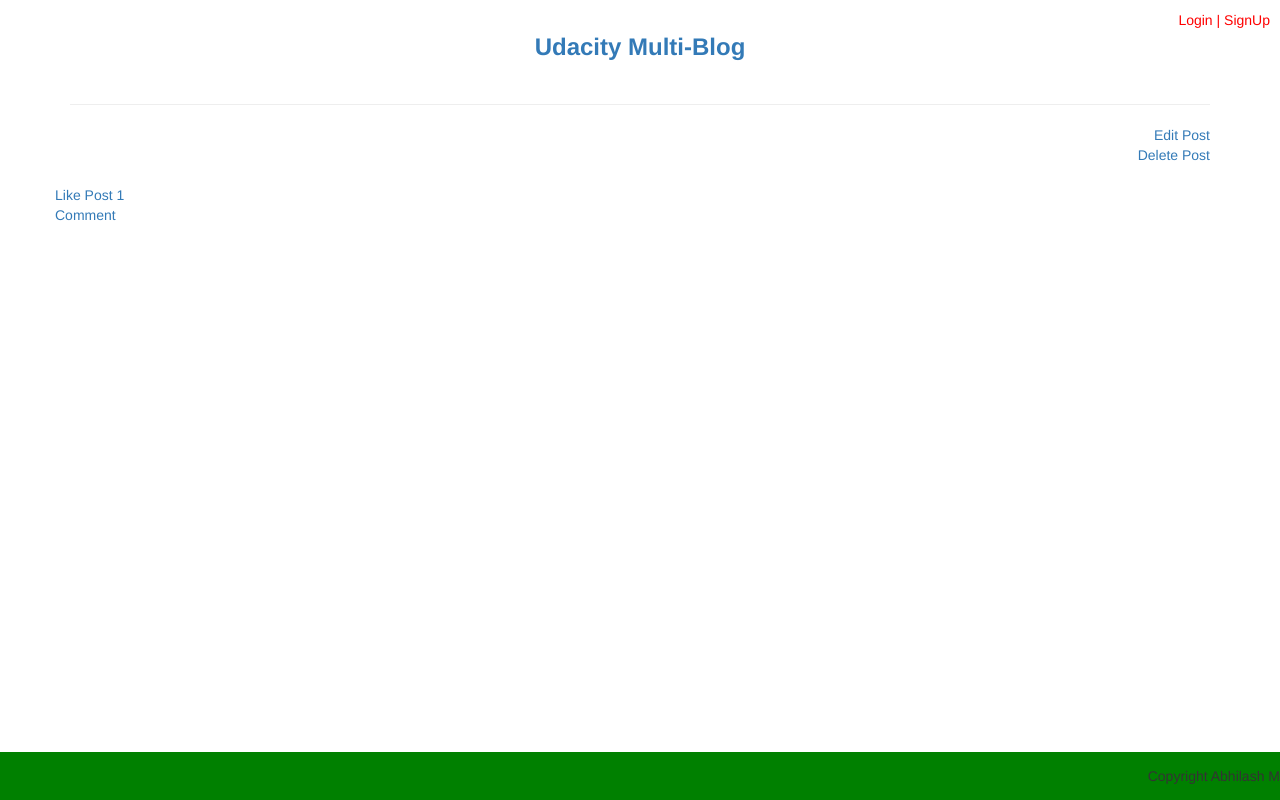
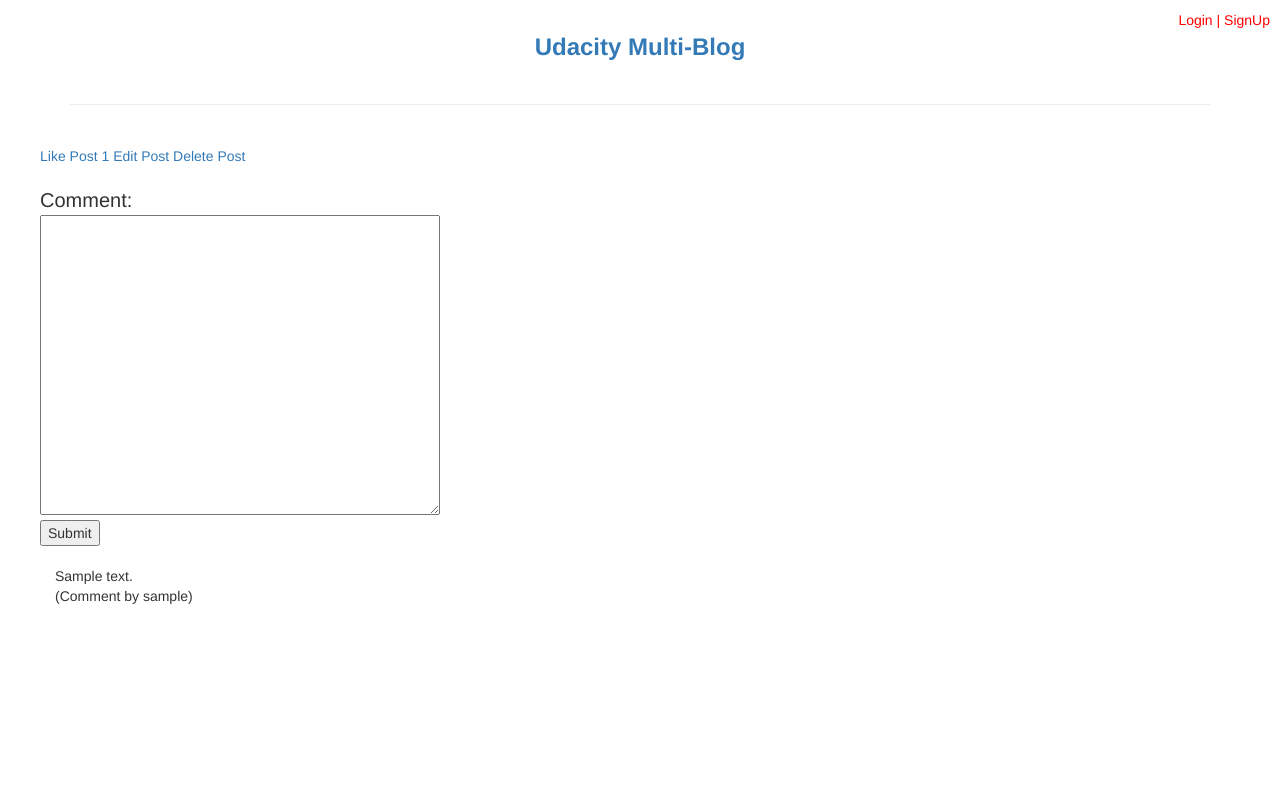
Before and after one commit to mabhilash/multi-user-blog, a Python web app: template templates/permalink.html in a window 1280 px wide. Run offline with Jinja, Linux system fonts and the light colour scheme; the template is opened without the code that fills it: most values are stand-ins (such as "Sample title", 1, 10 or a date in 2020); some libraries are stand-ins or nearby versions.

Commit message:
Design Changes-HTML,CSS

```diff
--- a/templates/addcomment.html
+++ b/templates/addcomment.html
@@ -4,7 +4,7 @@
 <div class="comment-section">
 <form method="post">
 	<input type='text' id='comment' name='comment' value="">
-	<button type="submit" id="comment" name='comment'>Comment</button>
+	<input type="submit" id="comment" name='comment'>Post Comment</button>
 </form>
 
 </div>
--- a/templates/base.html
+++ b/templates/base.html
@@ -3,8 +3,8 @@
 <head>
   <meta charset="utf-8">
   <meta name="viewport" content="width=device-width, initial-scale=1">
-  <link rel="stylesheet" type="text/css" href="/static/bootstrap.css">
-  <link type="text/css" rel="stylesheet" href="/static/bootstrap.min.css">
+  <link rel="stylesheet" type="text/css" href="/static/bootstrap/css/bootstrap.css">
+  <link type="text/css" rel="stylesheet" href="/static/bootstrap/css/bootstrap.min.css">
   <script src="https://ajax.googleapis.com/ajax/libs/jquery/3.2.1/jquery.min.js"></script>
   <script src="https://maxcdn.bootstrapcdn.com/bootstrap/3.3.7/js/bootstrap.min.js"></script>
   <link rel="stylesheet" href="/static/main.css" />
@@ -23,7 +23,7 @@
     <div class="row">
       <div class="login-area">
         {% if user %}
-      Welcome {{user.name.capitalize()}} (<a class="login-link" href="/logout">Logout</a>)
+      <h4>Welcome {{user.name.capitalize()}}</h4> (<a class="login-link" href="/logout">Logout</a>)
       <br>
       <a class="newpost-link" href="/blog/newpost">NewPost</a>
     {% else %}
@@ -34,14 +34,20 @@
       </div>
     </div>
   </header>
-  <section id="blog-content">
-    {% block content %}
-    {% endblock %}
+  <div class="row">
+    <section id="blog-content">
+      {% block content %}
+      {% endblock %}
     </section>
-</div>
-<footer class="blog-footer">
+  </div>
+<!-- <div>
+ <footer class="blog-footer">
   <p>Copyright Abhilash M</p>
 </footer>
+</div>
+ -->
+</div>
+
 
 </body>
 
--- a/templates/permalink.html
+++ b/templates/permalink.html
@@ -1,84 +1,62 @@
 {% extends "base.html" %}
 
 {% block content %}
-    <div class="row">
-        <div class="col-md-12">
-        	<a class="edit-button btn btn-danger pull-right" href="/blog/edit/{{post.key().id()}}">Edit Post</a>
-        	<br>
-        	<a class="delete-button btn btn-danger pull-right" href="/blog/delete/{{post.key().id()}}">Delete Post</a>
-        </div>
 
+<!-- <div class="row">
+    <div class="col-md-12">
+       	<a class="edit-button btn btn-primary pull-right" href="/blog/edit/{{post.key().id()}}">Edit Post</a>
+       	<a class="delete-button btn btn-danger pull-right" href="/blog/delete/{{post.key().id()}}">Delete Post</a>
     </div>
- <div class="row">
+</div> -->
+<div class="error col-md-12">
+	{{error}}
+</div>
+
+<div class="row">
 	{{post.render() | safe}}
 </div>
-<br>
+<div><br></div>
+
 <div class="row">
-<a class="like-button" href="/blog/like/{{post.key().id()}}">Like Post {{numLikes}}</a>
+	{% if numLikes > 0 %}
+		<a class="like-button btn btn-primary" href="/blog/like/{{post.key().id()}}">Like Post {{numLikes}}</a>
+	{% else %}
+		<a class="like-button btn btn-primary" href="/blog/like/{{post.key().id()}}">Like Post</a>
+	{%endif%}
+	<a class="edit-button btn btn-primary " href="/blog/edit/{{post.key().id()}}">Edit Post</a>
+ 	<a class="delete-button btn btn-danger " href="/blog/delete/{{post.key().id()}}">Delete Post</a>
 </div>
+<div><br></div>
 <div class="row">
-	<a class="like-button" href="/blog/comment/{{post.key().id()}}">Comment</a>
-</div>
-<div class="error">
-{{error}}
+	<form method="post">
+		<div class="form-group">
+  			<label for="comment">Comment:</label>
+  			<textarea class="form-control" rows="5" name="comment"></textarea><br>
+  			<input type="submit" class="btn btn-info">
+		</div>
+	</form>
+
 </div>
 
-<!-- <div>
-{% for comment in comments%}
-		<p>comment.comment</p>
-	{% endfor%}
+<div class="row">
+
+		{% for comment in comments %}
+		<div><br></div>
+		<div class="comment-section">
+			<div class="col-md-8">
+				{{comment.comment}}<br>
+				(Comment by {{comment.user_name}})
+				<div><br></div>
+			</div>
+			<div class="col-md-4 ">
+				<a href="/blog/deletecomment/{{post.key().id()}}/{{comment.key().id()}}"><span class="glyphicon glyphicon-trash"></span></a>
+				<a href="/blog/editcomment/{{post.key().id()}}/{{comment.key().id()}}"><span class="glyphicon glyphicon-pencil"></span></a>
+			</div>
+		</div>
+		<div><br></div>
+		{% endfor %}
+
 </div>
- -->
-
-	<!-- {% for comment in comments%}
-		<p>comment.comment</p>
-	{% endfor%}
- -->
 
 
-
-<!-- <div>
-
-	<a class="delete-button" href="/blog/delete/{{post.key().id()}}">Delete Post</a>
-	<a class="edit-button" href="/blog/edit/{{post.key().id()}}">Edit Post</a>
-	<form method="post">
-	<button type="submit" id="like" name="like" value="btnLike">Like</button>
-	<div>
-	<input type='text' id='comment' name='comment' value="">
-	<button type="submit" id="comment">Comment</button>
-	</div>
-	<div>
-		{{comments}}
-	</div>
-	</form>
-</div>
-<br>
-{{post.render() | safe}}
-<div class='permsn_error'>
-	{{permission_denied}}
-</div>
-<div>
-	{{liked_msg}}
-</div>
-
-<div>
-		{{numLikes}}
-</div>
-
-<div>
-	{{no_login}}
-</div>
-
-<div>
-	{{del_prmsn}}
-</div>
-
-<div>
-	{{err_msg}}
-</div> -->
-<!-- <div>
-  {% for comment in comments %}
-  	<p>{{comment.comment}}
-  {%endfor%}
- </p></div> -->
 {% endblock %}
```
Also changed, not shown: templates/editcomment.html (added, +28 -0 lines), templates/front.html (+24 -21 lines).
